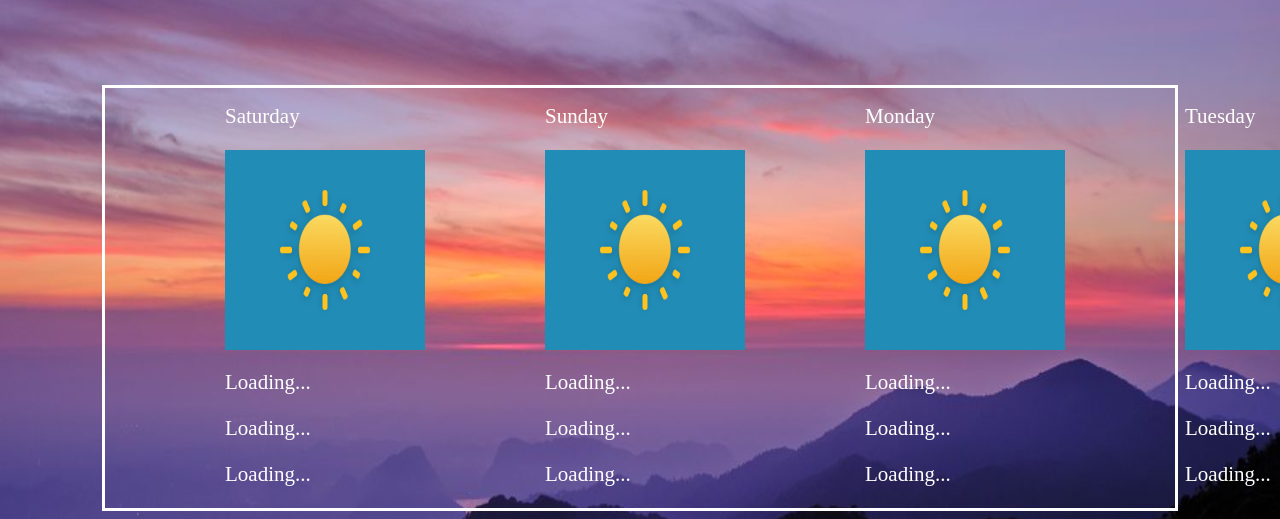
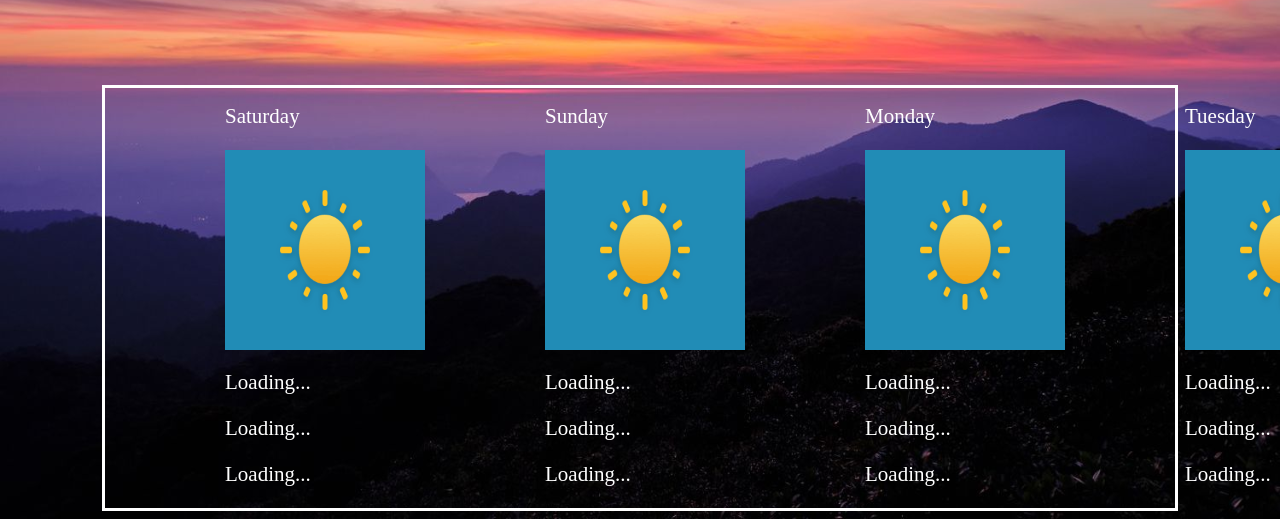
Before and after one commit to sukhdev47/weatherForecast, a plain HTML site: page index.html in a window 1280 px wide. Shown: the part 420-939 px from the top of the page. Drawn offline with Linux system fonts and the light colour scheme.

Commit message:
Update style.css

```diff
--- a/style.css
+++ b/style.css
@@ -94,7 +94,7 @@ p{
 
 body{
     background-image: url('y.jpeg');
-    background-size: 100% 150% ;
+    background-size: 100% 100% ;
     color: white;
     padding: 0;
 }
```
